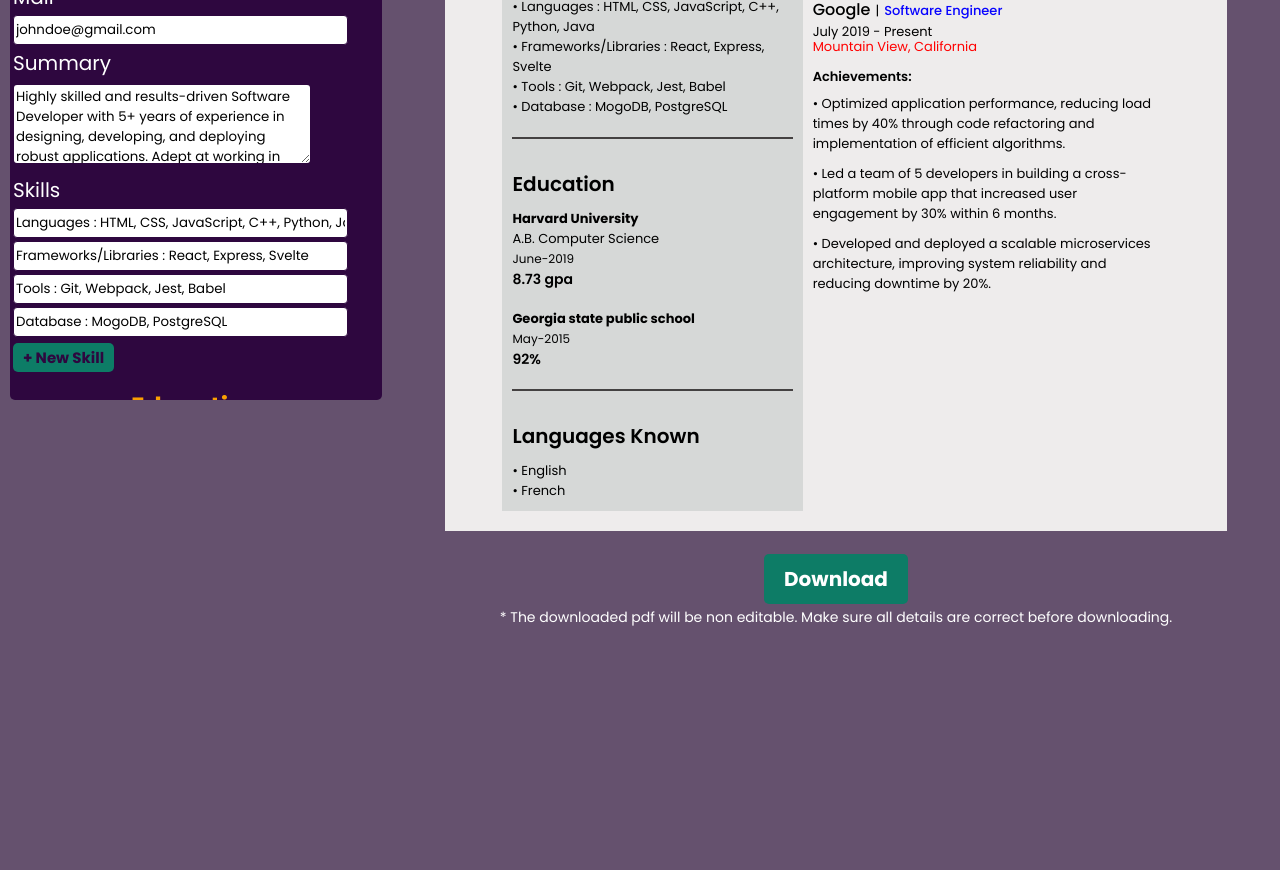
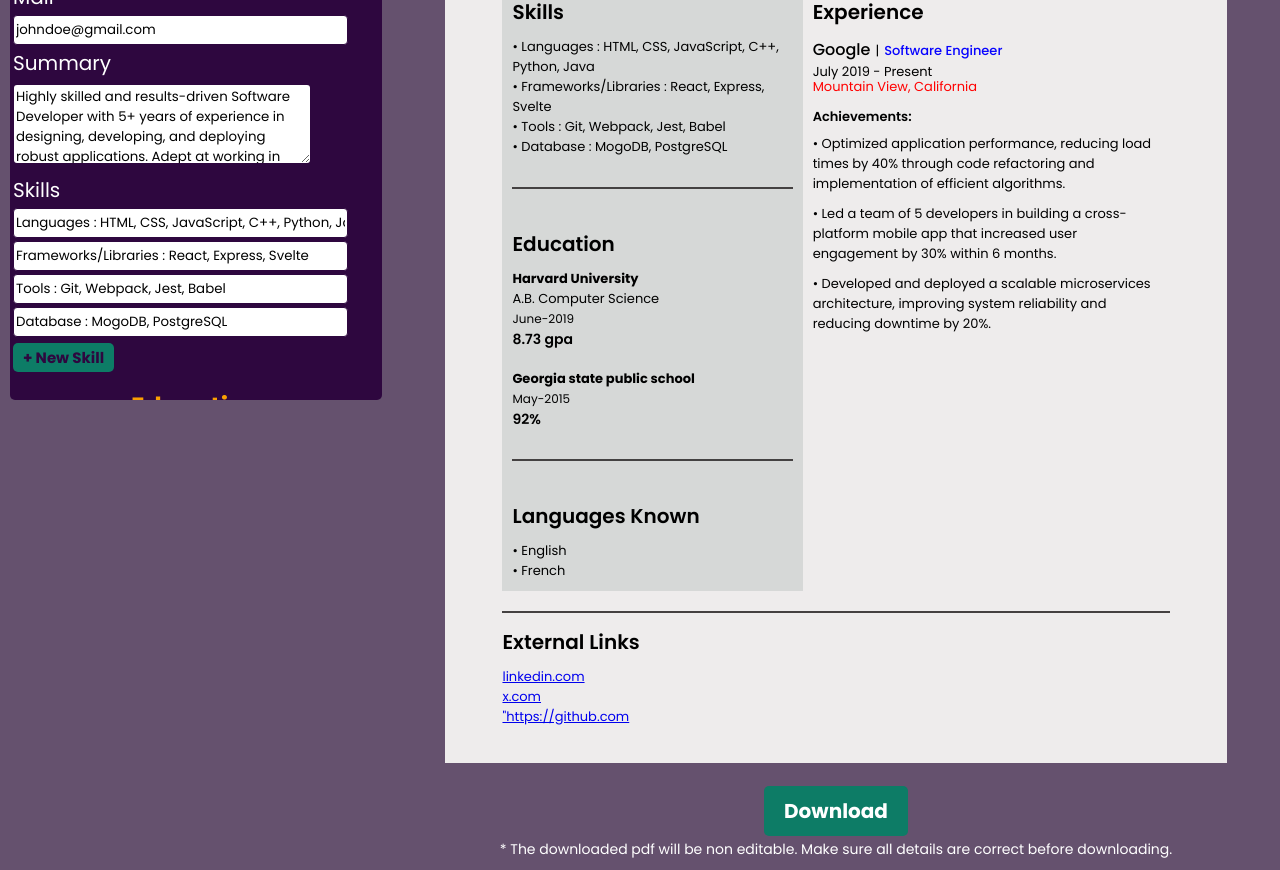
Before and after one commit to madesh02104/react-projects, a React app in the folder cv-builder/: page / in a window 1280 px wide. Shown: the part 360-1230 px from the top of the page. Before the commit the page ends 998 px from the top, so only its background shows below. Built offline with nearby package versions, Linux system fonts and the light colour scheme; the HTML template or start-up script is replaced by a standard one.

Commit message:
added links section

```diff
--- a/cv-builder/src/components/Body.jsx
+++ b/cv-builder/src/components/Body.jsx
@@ -36,6 +36,7 @@ export default function Body() {
         ],
       },
     ],
+    links: ['linkedin.com','x.com','"https://github.com'],
   });
 
   // Handler to update personal details
@@ -58,6 +59,11 @@ export default function Body() {
     setFormData((prevData) => ({ ...prevData, experience: updatedExperience }));
   };
 
+  // Handler to update links
+  const handleLinksChange = (updatedLinks) => {
+    setFormData((prevData) => ({ ...prevData, links: updatedLinks }));
+  };
+
   return (
     <div className="body-container">
       <Form
@@ -66,6 +72,7 @@ export default function Body() {
         handleEducationChange={handleEducationChange}
         handleLanguagesChange={handleLanguagesChange}
         handleExperienceChange={handleExperienceChange}
+        handleLinksChange={handleLinksChange}
       />
       <Resume formData={formData} />
     </div>
--- a/cv-builder/src/components/Form.jsx
+++ b/cv-builder/src/components/Form.jsx
@@ -2,16 +2,18 @@ import Personal from './Personal.jsx';
 import Education from './Education.jsx';
 import Languages from './Languages.jsx';
 import Experience from './Experience.jsx';
+import Links from './Links.jsx';
 import PropTypes from 'prop-types';
 import '../styles/form.css';
 
-export default function Form({ formData, handlePersonalChange, handleEducationChange, handleLanguagesChange, handleExperienceChange }) {
+export default function Form({ formData, handlePersonalChange, handleEducationChange, handleLanguagesChange, handleExperienceChange, handleLinksChange }) {
   return (
     <form>
       <Personal personalData={formData.personal} handlePersonalChange={handlePersonalChange} />
       <Education educationData={formData.education} handleEducationChange={handleEducationChange} />
       <Languages languagesData={formData.languages} handleLanguagesChange={handleLanguagesChange} />
       <Experience experienceData={formData.experience} handleExperienceChange={handleExperienceChange} />
+      <Links linksData={formData.links} handleLinksChange={handleLinksChange} />
     </form>
   );
 }
@@ -22,4 +24,5 @@ Form.propTypes = {
   handleEducationChange: PropTypes.func.isRequired,
   handleLanguagesChange: PropTypes.func.isRequired,
   handleExperienceChange: PropTypes.func.isRequired,
+  handleLinksChange: PropTypes.func.isRequired,
 };
--- /dev/null
+++ b/cv-builder/src/components/Links.jsx
@@ -0,0 +1,41 @@
+import { useState } from 'react';
+import PropTypes from 'prop-types';
+
+export default function Links({ linksData, handleLinksChange }) {
+  const [links, setLinks] = useState(linksData);
+
+  const handleLinkChange = (index, value) => {
+    const updatedLinks = [...links];
+    updatedLinks[index] = value;
+    setLinks(updatedLinks);
+    handleLinksChange(updatedLinks);
+  };
+
+  const handleAddLinks = (e) => {
+    e.preventDefault();
+    setLinks([...links, '']);
+    handleLinksChange([...links, '']);
+  };
+
+  return (
+    <div className="links-div">
+      <h1>External Links</h1>
+      <div className="details-list">
+        {links.map((link, index) => (
+          <input
+            key={index}
+            type="text"
+            value={link}
+            onChange={(e) => handleLinkChange(index, e.target.value)}
+          />
+        ))}
+      </div>
+      <button onClick={handleAddLinks} className="add-link-btn">+ New Link</button>
+    </div>
+  );
+}
+
+Links.propTypes = {
+  linksData: PropTypes.array.isRequired,
+  handleLinksChange: PropTypes.func.isRequired,
+};
--- a/cv-builder/src/components/Resume.jsx
+++ b/cv-builder/src/components/Resume.jsx
@@ -4,7 +4,7 @@ import PropTypes from 'prop-types';
 import '../styles/resume.css';
 
 export default function Resume({ formData }) {
-  const { personal, education, languages, experience } = formData;
+  const { personal, education, languages, experience, links } = formData;
 
   const handleDownload = () => {
     const resume = document.querySelector('.resume-sheet');
@@ -122,6 +122,21 @@ export default function Resume({ formData }) {
             </div>
           </div>
         </div>
+
+        <hr />
+
+        <div className="footer-section">
+          <h2>External Links</h2>
+          <ul>
+            {links.map((link, index) => (
+              <li key={index}>
+                <a href={link} target="_blank">
+                  {link}
+                </a>
+              </li>
+            ))}
+          </ul>
+        </div>
       </div>
 
       <div className="download-cv">
--- a/cv-builder/src/styles/resume.css
+++ b/cv-builder/src/styles/resume.css
@@ -34,7 +34,7 @@ hr{
     color: black;
     border: 1px solid rgb(68, 65, 65);
     width: 90%;
-    margin: 1rem 0;
+    margin: 2rem 0;
 }
 
 .body-left hr{
@@ -168,3 +168,9 @@ hr{
     font-size: 2rem;
     padding: 1rem 2rem;
 }
+
+.footer-section{
+    align-self: flex-start;
+    padding: 0 5%;
+    transform: translateY(-1.6rem);
+}
```
